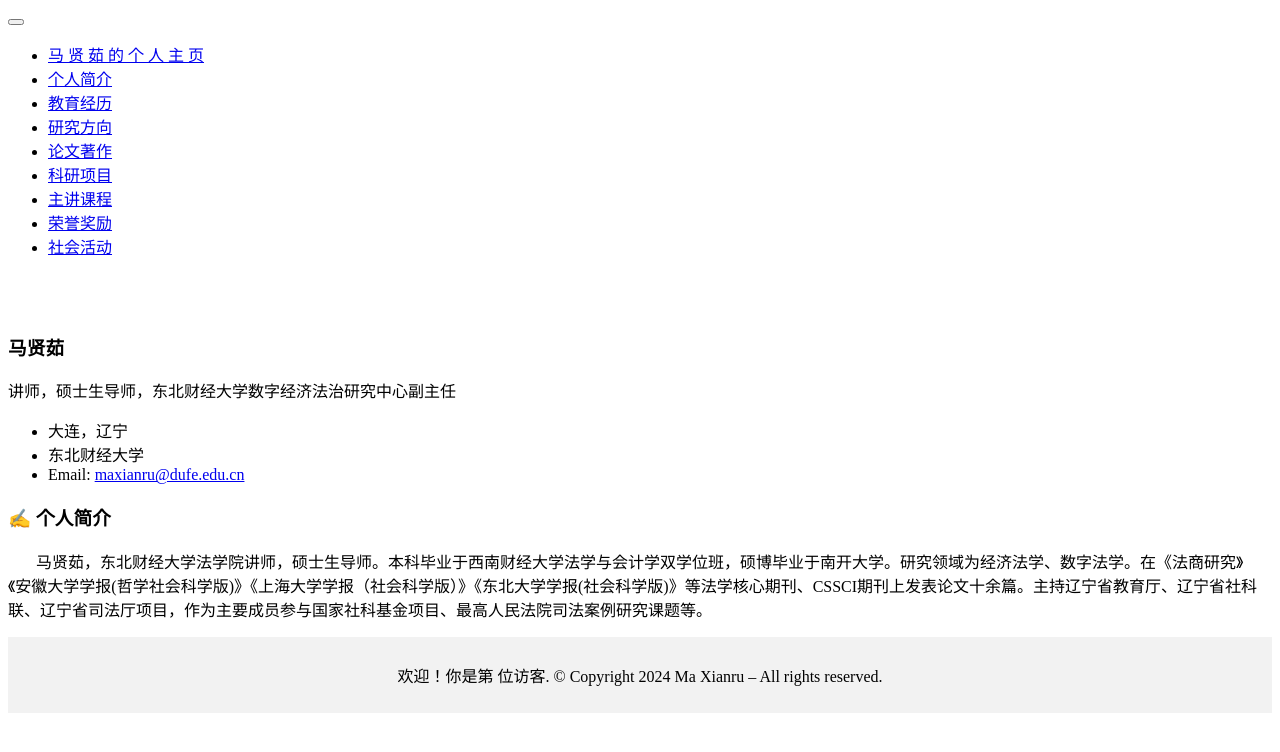
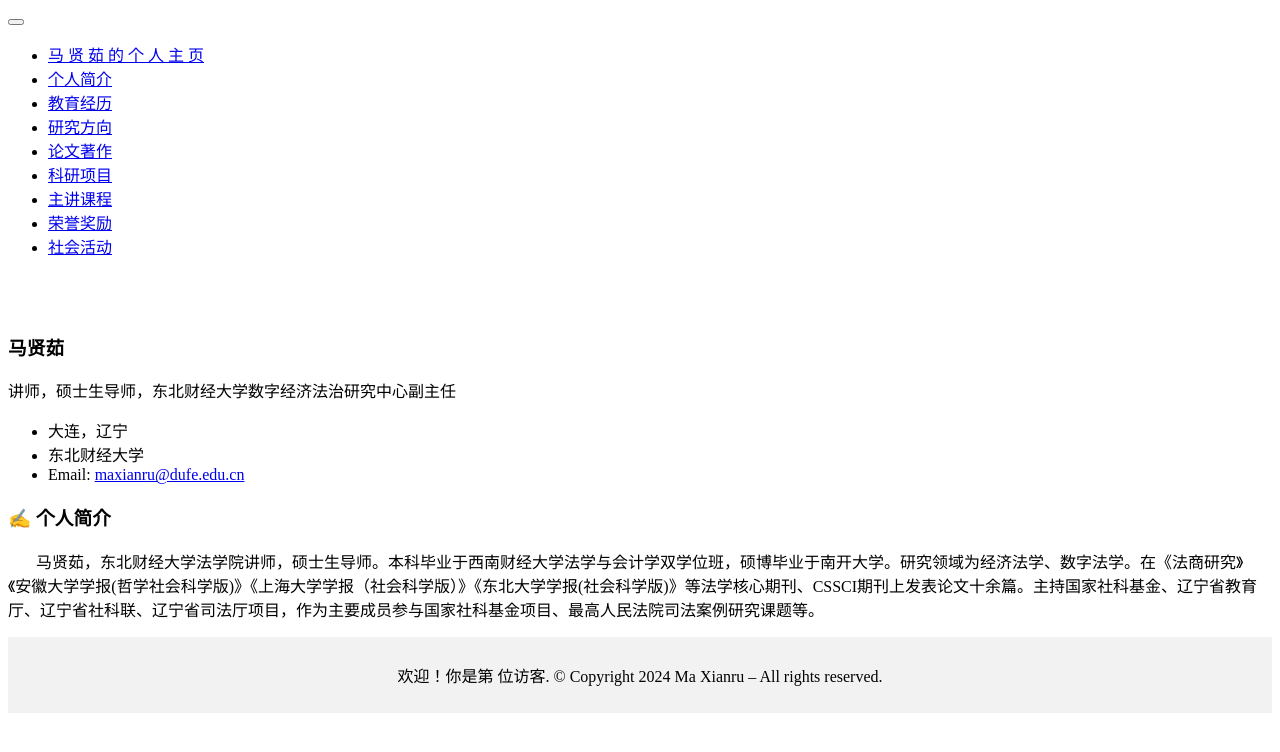
Before and after one commit to maxianru/maxianru.github.io, a Jekyll site: the page built from _pages/includes/intro.md, in a window 1280 px wide. Shown: the top 752 px of the page. Built offline with Jekyll 4.4.1, drawn with Linux system fonts in a browser that asks for light colours; our own code applies the rules of GitHub Pages for plain Markdown files.

Commit message:
Update intro.md

```diff
--- a/_pages/includes/intro.md
+++ b/_pages/includes/intro.md
@@ -1,2 +1,2 @@
 # ✍  个人简介
-&nbsp;&nbsp;&nbsp;&nbsp;&nbsp;&nbsp;&nbsp;马贤茹，东北财经大学法学院讲师，硕士生导师。本科毕业于西南财经大学法学与会计学双学位班，硕博毕业于南开大学。研究领域为经济法学、数字法学。在《法商研究》《安徽大学学报(哲学社会科学版)》《上海大学学报（社会科学版）》《东北大学学报(社会科学版)》等法学核心期刊、CSSCI期刊上发表论文十余篇。主持辽宁省教育厅、辽宁省社科联、辽宁省司法厅项目，作为主要成员参与国家社科基金项目、最高人民法院司法案例研究课题等。
+&nbsp;&nbsp;&nbsp;&nbsp;&nbsp;&nbsp;&nbsp;马贤茹，东北财经大学法学院讲师，硕士生导师。本科毕业于西南财经大学法学与会计学双学位班，硕博毕业于南开大学。研究领域为经济法学、数字法学。在《法商研究》《安徽大学学报(哲学社会科学版)》《上海大学学报（社会科学版）》《东北大学学报(社会科学版)》等法学核心期刊、CSSCI期刊上发表论文十余篇。主持国家社科基金、辽宁省教育厅、辽宁省社科联、辽宁省司法厅项目，作为主要成员参与国家社科基金项目、最高人民法院司法案例研究课题等。
```
